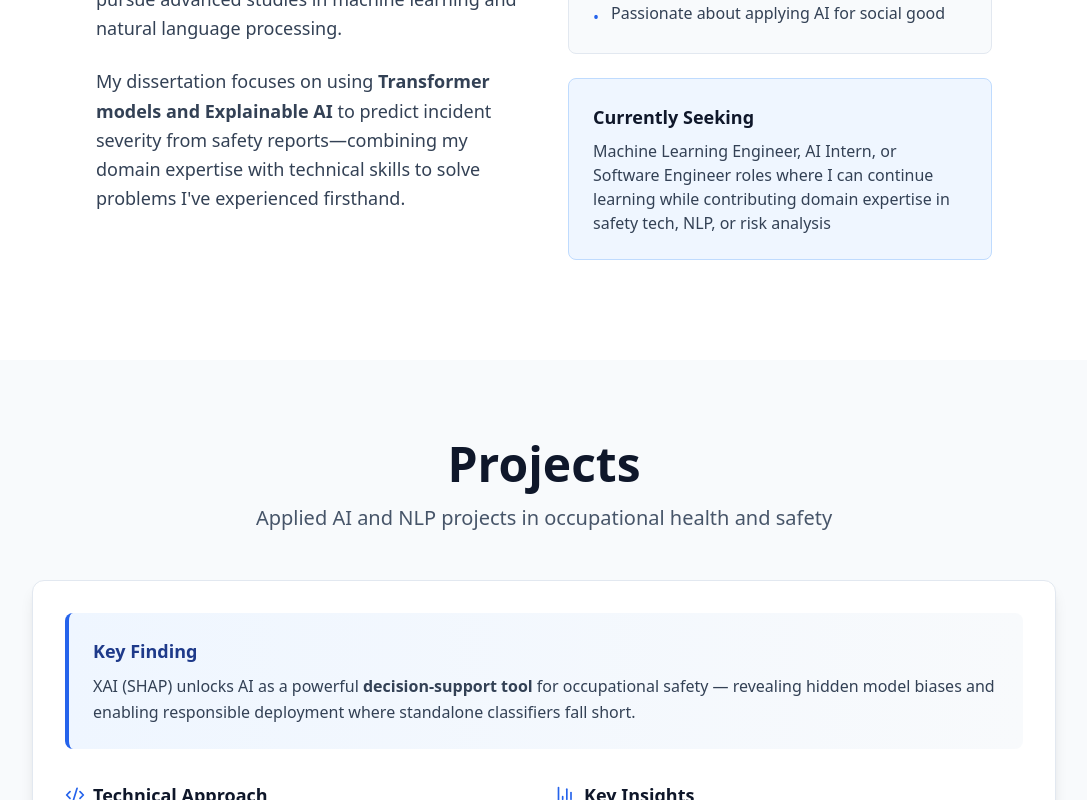
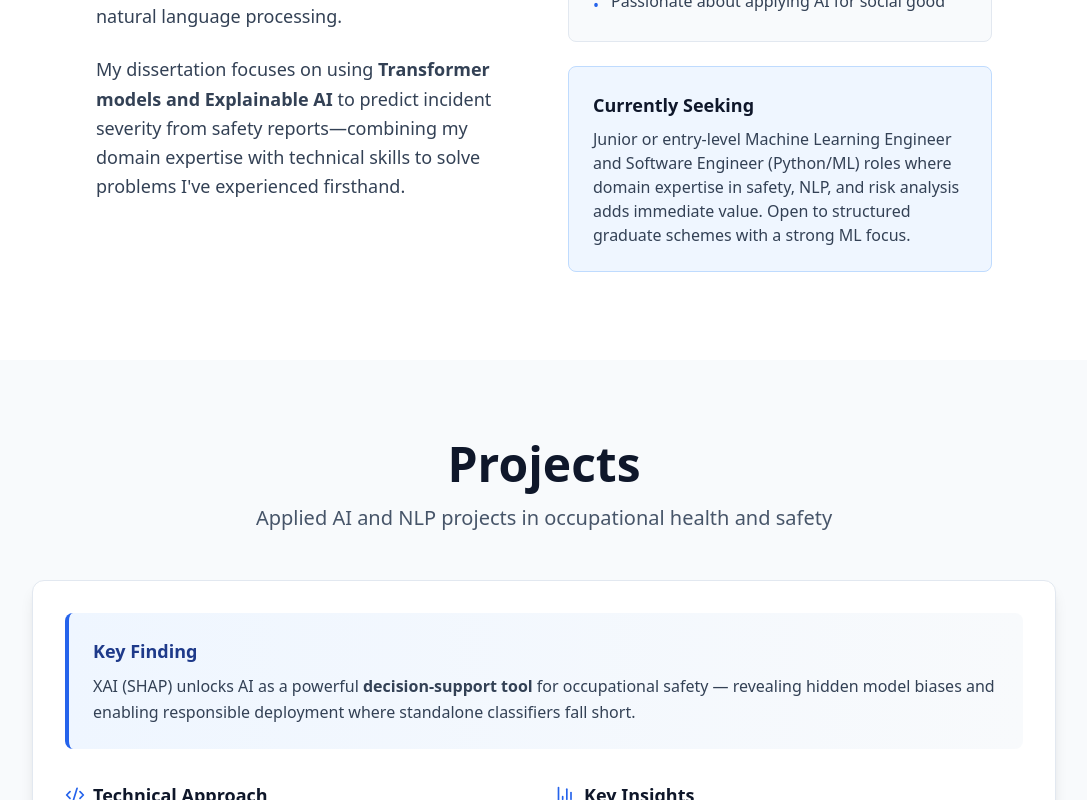
Before and after one commit to stuart-42/stuart-clark-portfolio, a React (Create React App) app: page / in a window 1280 px wide. Shown: the part 1240-2040 px from the top of the page, without its empty margins (96-1183 px from the left). Built offline with nearby package versions, Linux system fonts and the light colour scheme.

Commit message:
Strengthen Currently Seeking section, remove intern and volunteer framing

```diff
--- a/src/App.jsx
+++ b/src/App.jsx
@@ -158,8 +158,9 @@ export default function StuartClarkPortfolio() {
               <div className="bg-blue-50 p-6 rounded-lg border border-blue-200">
                 <h3 className="font-semibold text-lg mb-2">Currently Seeking</h3>
                 <p className="text-slate-700">
-                  Machine Learning Engineer, AI Intern, or Software Engineer roles where I can continue
-                  learning while contributing domain expertise in safety tech, NLP, or risk analysis
+                  Junior or entry-level Machine Learning Engineer and Software Engineer (Python/ML) roles
+                  where domain expertise in safety, NLP, and risk analysis adds immediate value. Open to
+                  structured graduate schemes with a strong ML focus.
                 </p>
               </div>
             </div>
@@ -826,19 +827,15 @@ export default function StuartClarkPortfolio() {
                 <ul className="space-y-3 text-slate-700">
                   <li className="flex items-start gap-3">
                     <span className="text-blue-600 mt-1 font-bold">•</span>
-                    <span><strong>Machine Learning Engineer</strong> - Entry level or junior positions</span>
+                    <span><strong>Machine Learning Engineer</strong> - Junior or entry-level, with a safety, NLP, or risk focus</span>
                   </li>
                   <li className="flex items-start gap-3">
                     <span className="text-blue-600 mt-1 font-bold">•</span>
-                    <span><strong>AI Internships</strong> - Eager to learn from experienced teams</span>
+                    <span><strong>Software Engineer (Python/ML)</strong> - Building intelligent systems and data pipelines</span>
                   </li>
                   <li className="flex items-start gap-3">
                     <span className="text-blue-600 mt-1 font-bold">•</span>
-                    <span><strong>Software Engineer</strong> - Python/ML focused roles</span>
-                  </li>
-                  <li className="flex items-start gap-3">
-                    <span className="text-blue-600 mt-1 font-bold">•</span>
-                    <span><strong>Volunteer Projects</strong> - Contributing to meaningful AI initiatives</span>
+                    <span><strong>Graduate Schemes</strong> - Structured ML or AI programmes at tech or safety-focused organisations</span>
                   </li>
                 </ul>
               </div>
```
